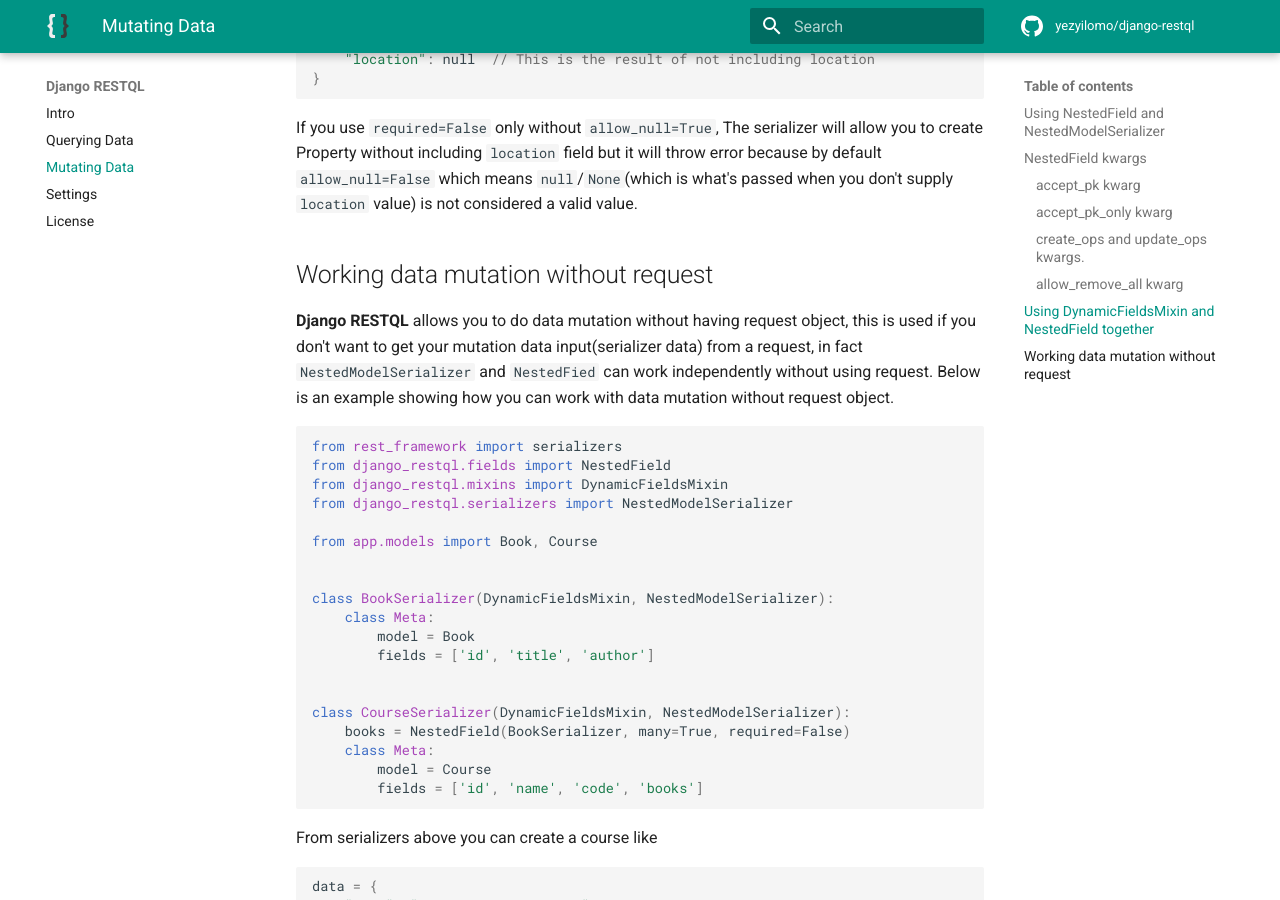
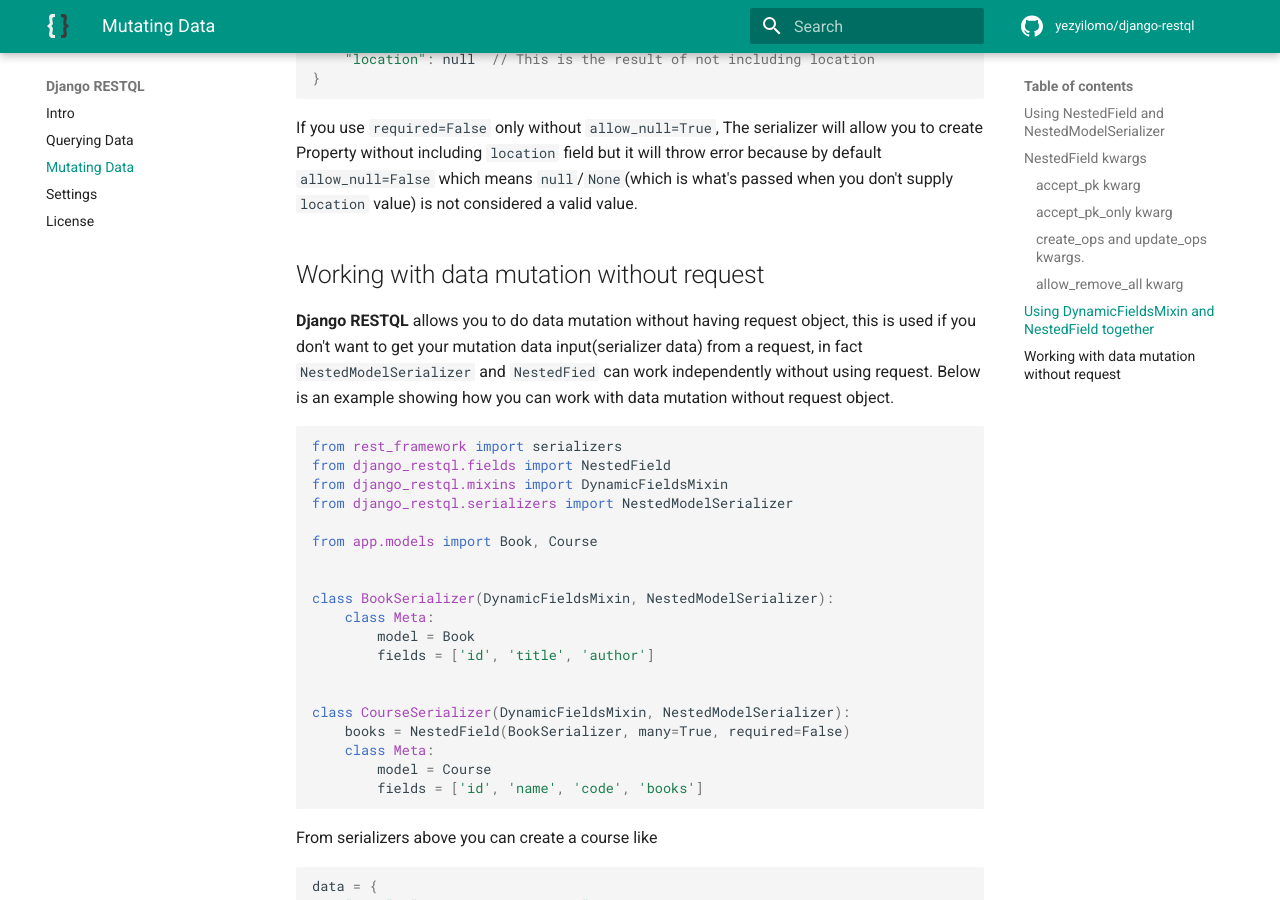
Before and after one commit to yezyilomo/django-restql, an MkDocs documentation site: the page built from docs/mutating_data.md, in a window 1280 px wide and 900 px high, scrolled down 11109 px. Built offline with MkDocs 1.6.1 and Material for MkDocs 9.7.7, drawn with Linux system fonts in a browser that asks for light colours; comment, search, counter and statistics services are not loaded.

Commit message:
📝Update documentation

````diff
--- a/docs/mutating_data.md
+++ b/docs/mutating_data.md
@@ -506,7 +506,7 @@
 If you use `required=False` only without `allow_null=True`, The serializer will allow you to create Property without including `location` field but it will throw error because by default `allow_null=False` which means `null`/`None`(which is what's passed when you don't supply `location` value) is not considered a valid value.
 
 
-## Working data mutation without request
+## Working with data mutation without request
 **Django RESTQL** allows you to do data mutation without having request object, this is used if you don't want to get your mutation data input(serializer data) from a request, in fact `NestedModelSerializer` and `NestedFied` can work independently without using request. Below is an example showing how you can work with data mutation without request object.
 
 ```py
````
